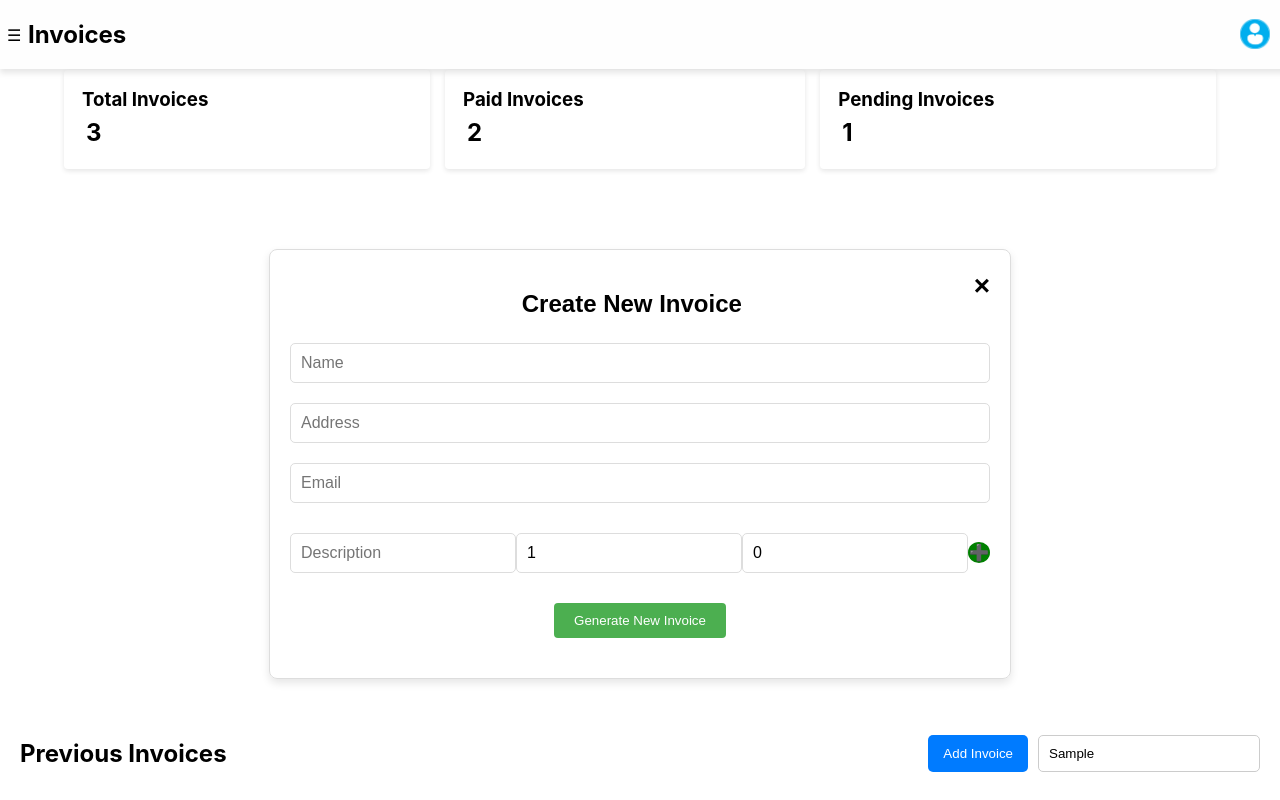
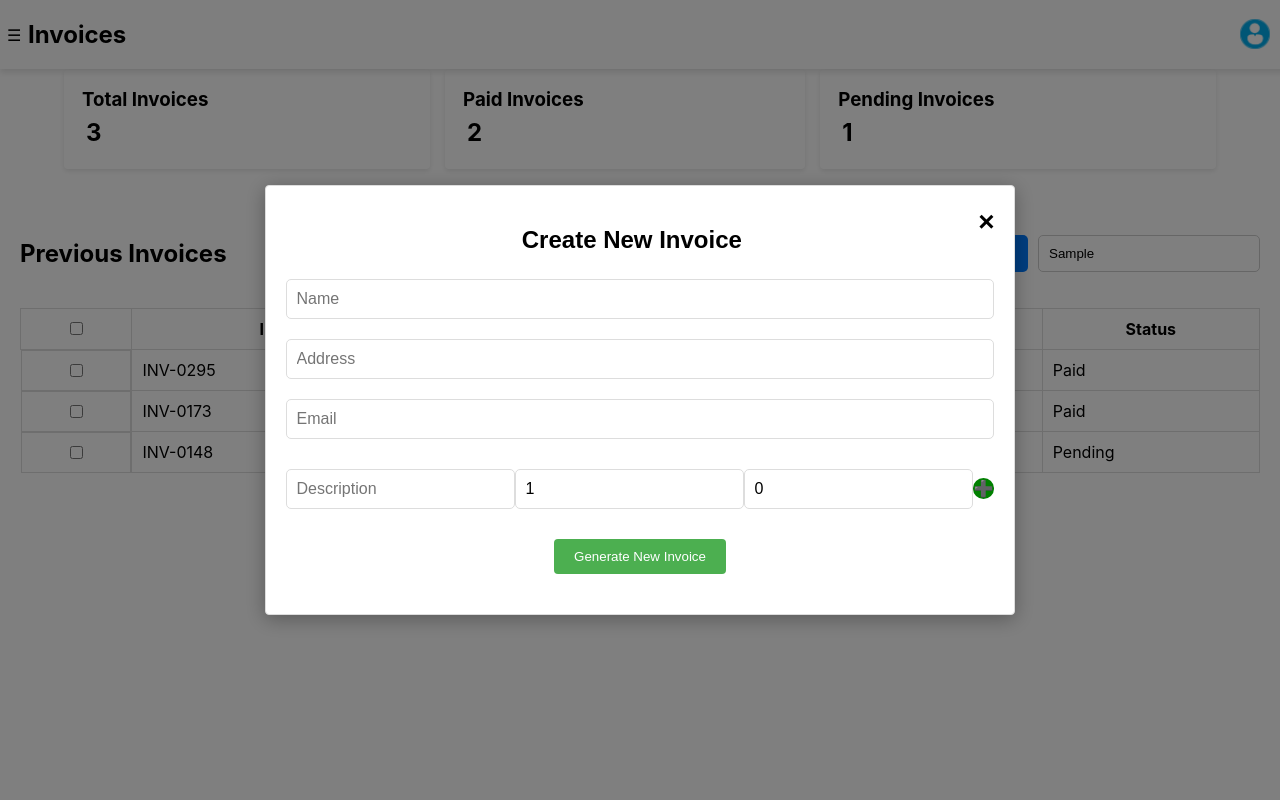
Before and after one commit to Ombito/Admin-dashboard, a React (Create React App) app: page /invoices in a window 1280 px wide. Both pictures are taken after typing "Sample" into the empty fields and a click on the button "Add Invoice". Shown: the top 800 px of the page. Built offline with nearby package versions, Linux system fonts and the light colour scheme; what @react-pdf/renderer would draw is missing.

Commit message:
Fix: invoices

```diff
--- a/src/components/Invoices/invoices.css
+++ b/src/components/Invoices/invoices.css
@@ -33,7 +33,6 @@
     margin: 7px;
 }
 .invoice-hero {
-    margin-top: 70px;
     padding: 10px 20px;
 }
 .invoice-title {
@@ -190,14 +189,24 @@ a:-webkit-any-link {
 }
 
 
-
+.invoice-form-content {
+    display: flex;
+    position: fixed;
+    z-index: 1000;
+    left: 0;
+    top: 0;
+    width: 100%;
+    height: 100%;
+    background-color: rgba(0,0,0,0.5);
+  }
 .invoice-form {
-    max-width: 700px;
+    background-color: #fff;
     margin: auto;
     padding: 20px;
+    height: fit-content;
     border: 1px solid #ddd;
-    border-radius: 8px;
-    box-shadow: 0 4px 8px rgba(0, 0, 0, 0.1);
+    border-radius: 4px;
+    box-shadow: 0 4px 20px rgba(0, 0, 0, 0.3);
     font-family: Arial, sans-serif;
   }
 
--- a/src/components/Invoices/invoices.jsx
+++ b/src/components/Invoices/invoices.jsx
@@ -27,7 +27,7 @@ const Invoices = () => {
 
     const invoiceToggleModal = () => {
       setCreateInvoiceModal(true);
-      // document.body.style.overflow = 'hidden';
+      document.body.style.overflow = 'auto';
   }
 
   const handleInvoiceClose = () => {
@@ -75,6 +75,7 @@ const Invoices = () => {
         status: 'Pending'
       };
 
+      setCreateInvoiceModal(false);
       setCurrentInvoice(newInvoice);
       setInvoices((prevInvoices) => [...prevInvoices, newInvoice]);
 
@@ -206,7 +207,8 @@ const handleSelectAllChange = (e) => {
         </div>
         <div className="invoice-hero">
         {createInvoiceModal && (
-          <div className="invoice-form">
+          <div className="invoice-form-content">
+            <div className="invoice-form">
               <span className="logout-close" onClick={handleInvoiceClose}>&times;</span>
                 <h2>Create New Invoice</h2>
                 {['name', 'address', 'email'].map((field) => (
@@ -253,6 +255,7 @@ const handleSelectAllChange = (e) => {
                 </button>
 
             </div>
+          </div>
           )}
 
             {currentInvoice && (
```
